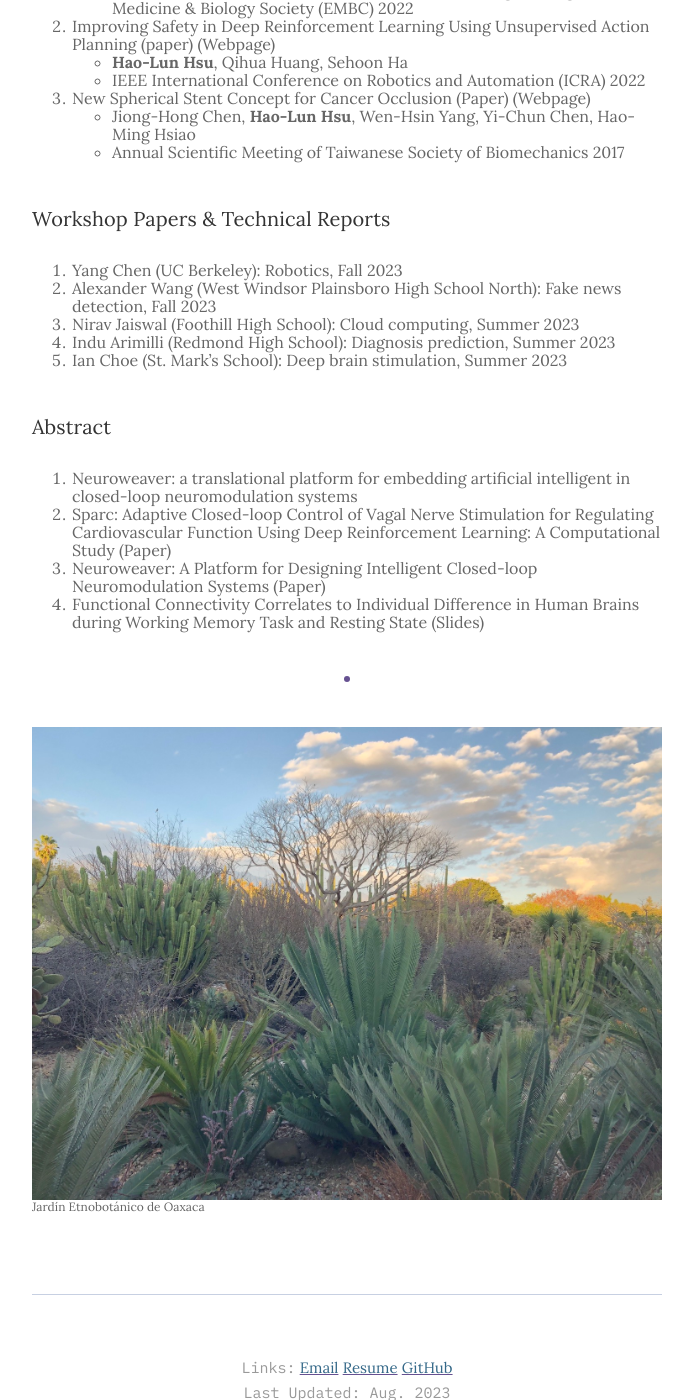
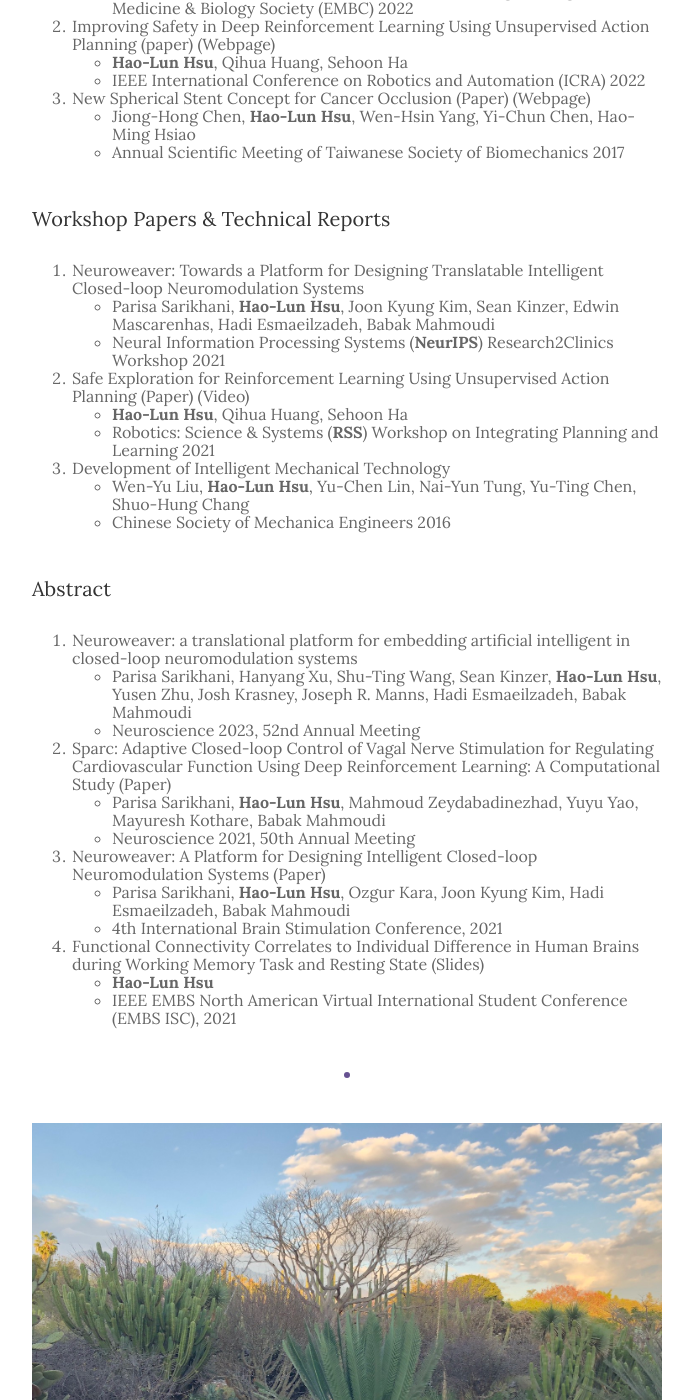
Before and after one commit to hlhsu/hlhsu_new.github.io, a Jekyll site: the page built from _pages/2_publication.md, in a window 1280 px wide and 1400 px high, scrolled down 366 px. Shown: the whole window, without its empty margins (293-986 px from the left). Built offline with Jekyll 4.4.1, drawn with Linux system fonts in a browser that asks for light colours.

Commit message:
Update 2_publication.md

```diff
--- a/_pages/2_publication.md
+++ b/_pages/2_publication.md
@@ -17,18 +17,30 @@ image:
 
 #### Workshop Papers & Technical Reports
 
-1. Yang Chen (UC Berkeley): Robotics, Fall 2023
-2. Alexander Wang (West Windsor Plainsboro High School North): Fake news detection, Fall 2023
-3. Nirav Jaiswal (Foothill High School): Cloud computing, Summer 2023
-4. Indu Arimilli (Redmond High School): Diagnosis prediction, Summer 2023
-5. Ian Choe (St. Mark’s School): Deep brain stimulation, Summer 2023
+1. Neuroweaver: Towards a Platform for Designing Translatable Intelligent Closed-loop Neuromodulation Systems
+* Parisa Sarikhani, **Hao-Lun Hsu**, Joon Kyung Kim, Sean Kinzer, Edwin Mascarenhas, Hadi Esmaeilzadeh, Babak Mahmoudi
+*  Neural Information Processing Systems (**NeurIPS**) Research2Clinics Workshop 2021
+2. Safe Exploration for Reinforcement Learning Using Unsupervised Action Planning (Paper) (Video)
+* **Hao-Lun Hsu**, Qihua Huang, Sehoon Ha
+* Robotics: Science & Systems (**RSS**) Workshop on Integrating Planning and Learning 2021
+3. Development of Intelligent Mechanical Technology
+* Wen-Yu Liu, **Hao-Lun Hsu**, Yu-Chen Lin, Nai-Yun Tung, Yu-Ting Chen, Shuo-Hung Chang
+* Chinese Society of Mechanica Engineers 2016
 
 #### Abstract
 
 1. Neuroweaver: a translational platform for embedding artificial intelligent in closed-loop neuromodulation systems
+* Parisa Sarikhani, Hanyang Xu, Shu-Ting Wang, Sean Kinzer, **Hao-Lun Hsu**, Yusen Zhu, Josh Krasney, Joseph R. Manns, Hadi Esmaeilzadeh, Babak Mahmoudi
+* Neuroscience 2023, 52nd Annual Meeting
 2. Sparc: Adaptive Closed-loop Control of Vagal Nerve Stimulation for Regulating Cardiovascular Function Using Deep Reinforcement Learning: A Computational Study (Paper)
+* Parisa Sarikhani, **Hao-Lun Hsu**, Mahmoud Zeydabadinezhad, Yuyu Yao, Mayuresh Kothare, Babak Mahmoudi
+* Neuroscience 2021, 50th Annual Meeting
 3. Neuroweaver: A Platform for Designing Intelligent Closed-loop Neuromodulation Systems (Paper)
+* Parisa Sarikhani, **Hao-Lun Hsu**, Ozgur Kara, Joon Kyung Kim, Hadi Esmaeilzadeh, Babak Mahmoudi
+* 4th International Brain Stimulation Conference, 2021
 4. Functional Connectivity Correlates to Individual Difference in Human Brains during Working Memory Task and Resting State (Slides)
+* **Hao-Lun Hsu**
+* IEEE EMBS North American Virtual International Student Conference (EMBS ISC), 2021
 
 ***
 
```
